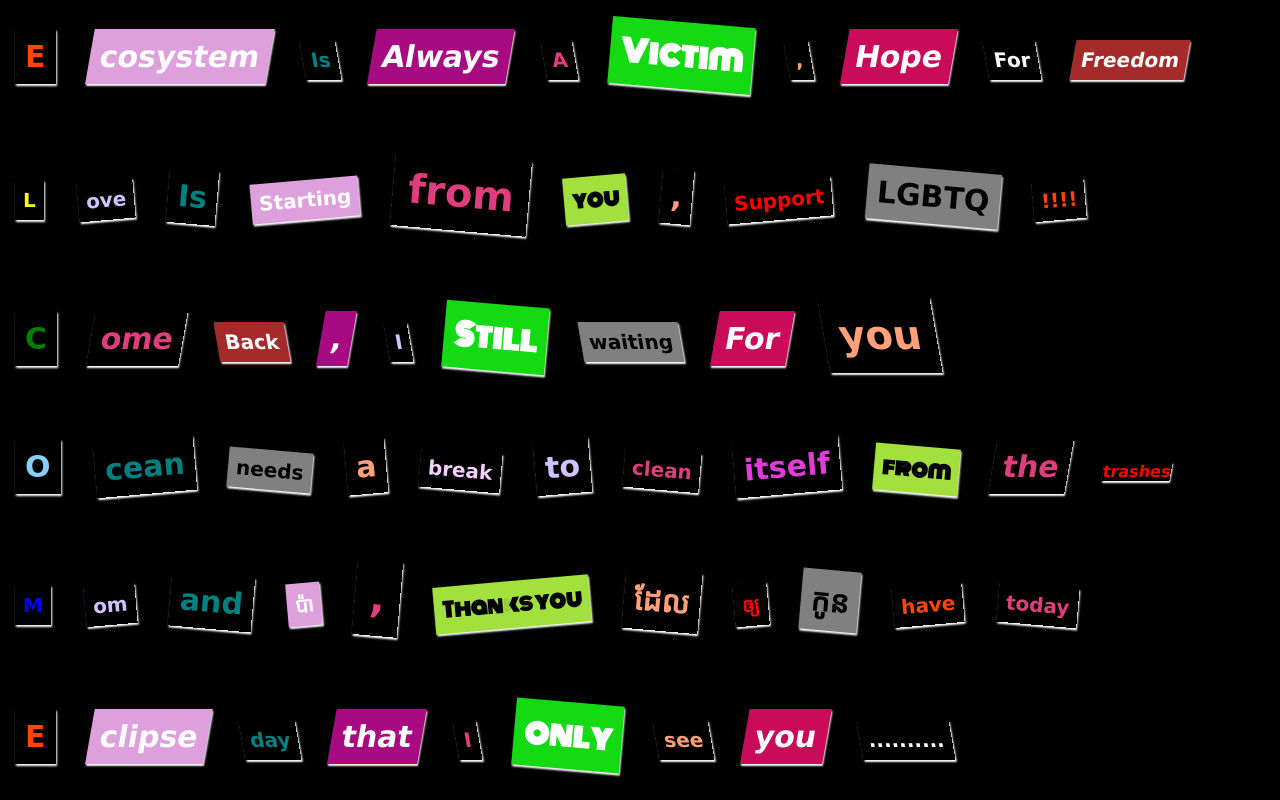
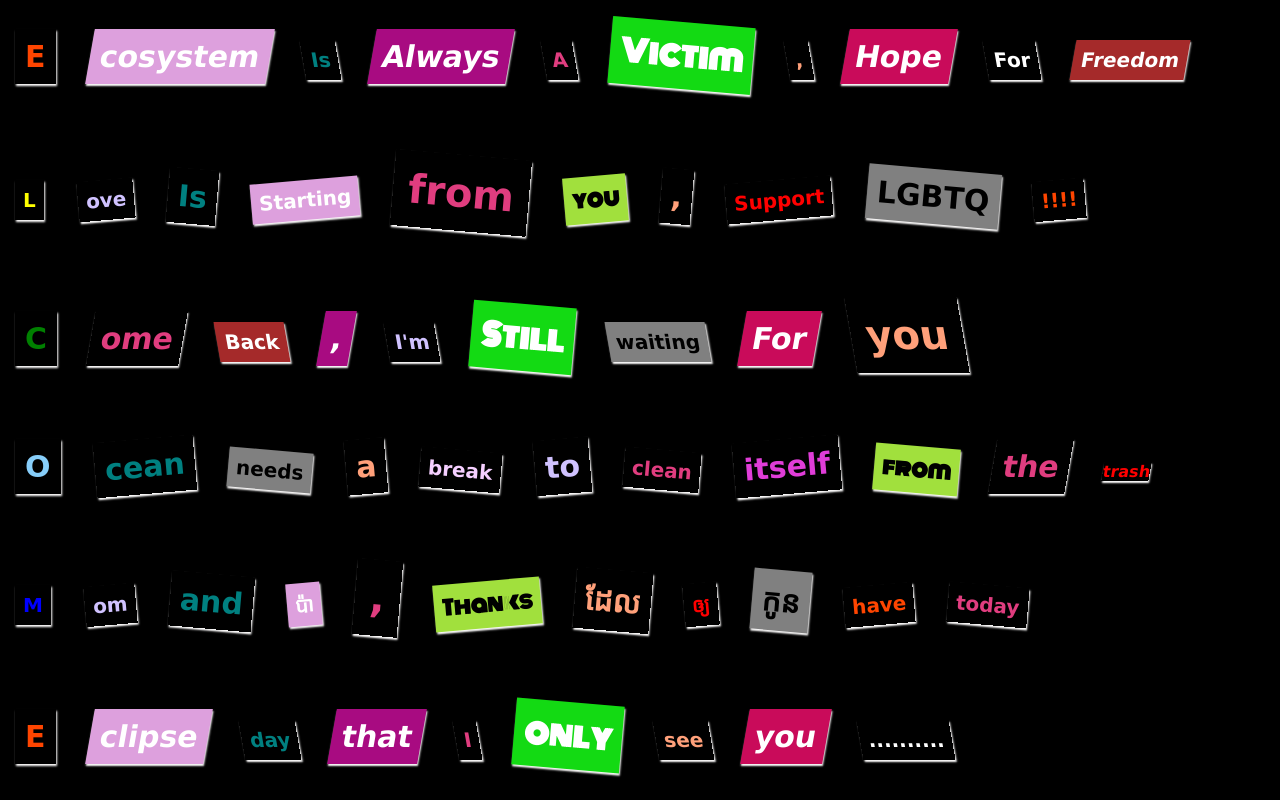
Before and after one commit to Heng302/heng302.github.io, a plain HTML site: page creativity.html in a window 1280 px wide. Shown: the part 354-1154 px from the top of the page. Drawn offline with Linux system fonts and the light colour scheme; a web font is replaced by a local one.

Commit message:
Add files via upload

```diff
--- a/creativity.html
+++ b/creativity.html
@@ -17,7 +17,7 @@
         <a href="http://sokheng.ligeracademyblog.org">Personal</a>
         <a href= "http://www.ligeracademy.org">Education</a>
         <a href= "https://www.britannica.com/place/Cambodia"> Kampuchea</a>
-        <a href ="file:///C:/Users/Jr_Sokheng/Desktop/Software/New%20folder/Creativity.html"> Creativity</a>
+        <a href ="creativity.html"> Creativity</a>
       </div>
 
     <p>
@@ -83,7 +83,7 @@
         <span class="K big rotateright skewright">ome</span>
         <span class="r medium rotateleft skewleft">Back</span>
         <span class="A big rotateright skewright">,</span>
-        <span class=" G medium rotateleft skewleft">I</span>
+        <span class=" G medium rotateleft skewleft">I'm</span>
         <span class="Q big rotateright skewirght"> Still</span>
         <span class="gray medium rotateleft skewleft">waiting</span>
         <span class="B big rotateright skewright"> For</span>
@@ -103,7 +103,7 @@
         <span class="L big rotateleft">itself</span>
         <span class="O medium rotateright"> from </span>
         <span class="K big rotateright skewright">the </span>
-        <span class="red rotateleft skewright"> trashes</span>
+        <span class="red rotateleft skewright"> trash</span>
 
         <br>
         <br>
@@ -114,7 +114,7 @@
         <span class=" teal big rotateright ">and </span>
         <span class="M medium rotateleft ">ប៉ា</span>
         <span class=" K reallybig rotateright ">,</span>
-        <span class="O medium rotateleft "> Thanks you</span>
+        <span class="O medium rotateleft "> Thanks</span>
         <span class="lightsalmon big rotateright ">ដែល</span>
         <span class="red medium rotateleft "> ឲ្យ</span>
         <span class="gray big rotateright">កូន</span>
```
